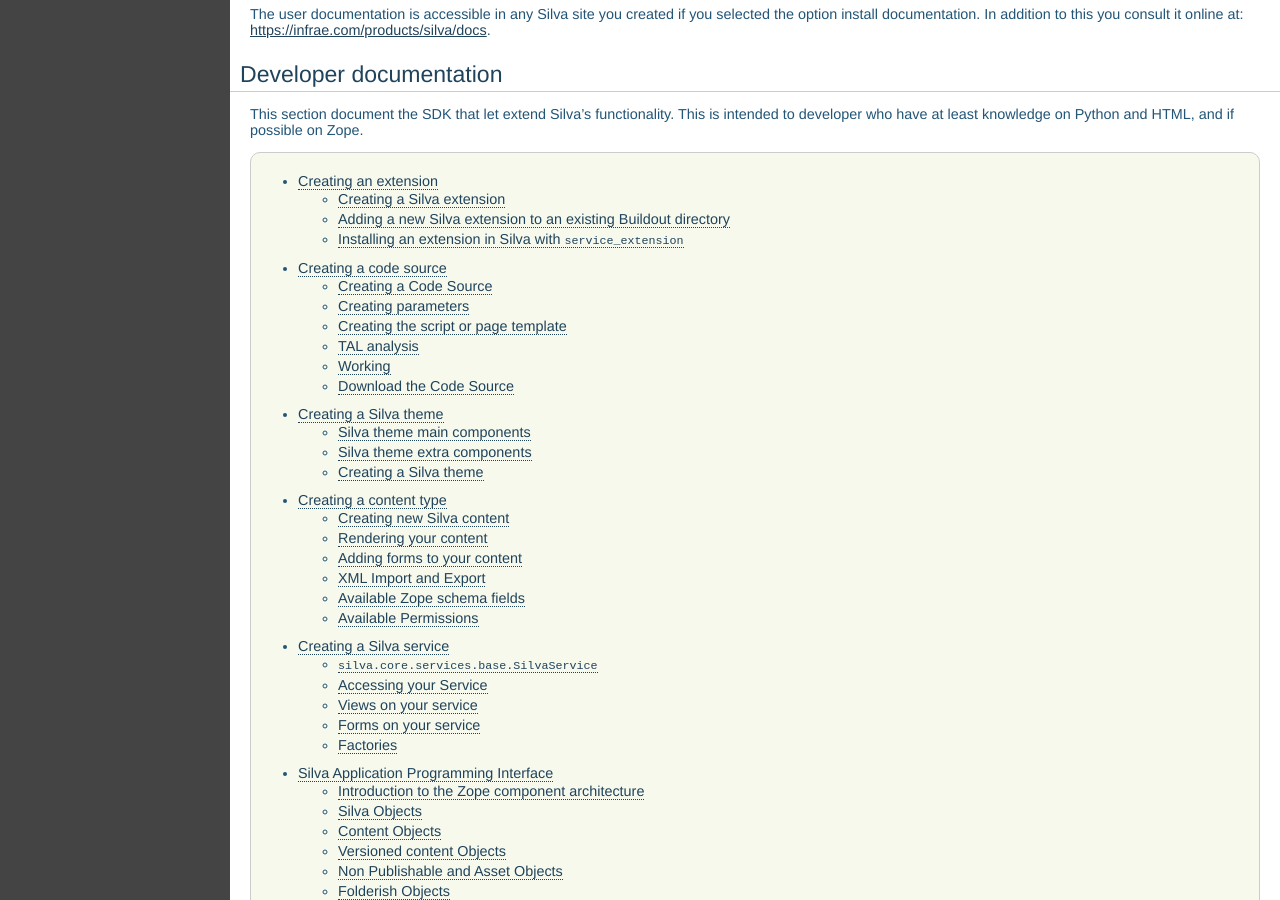
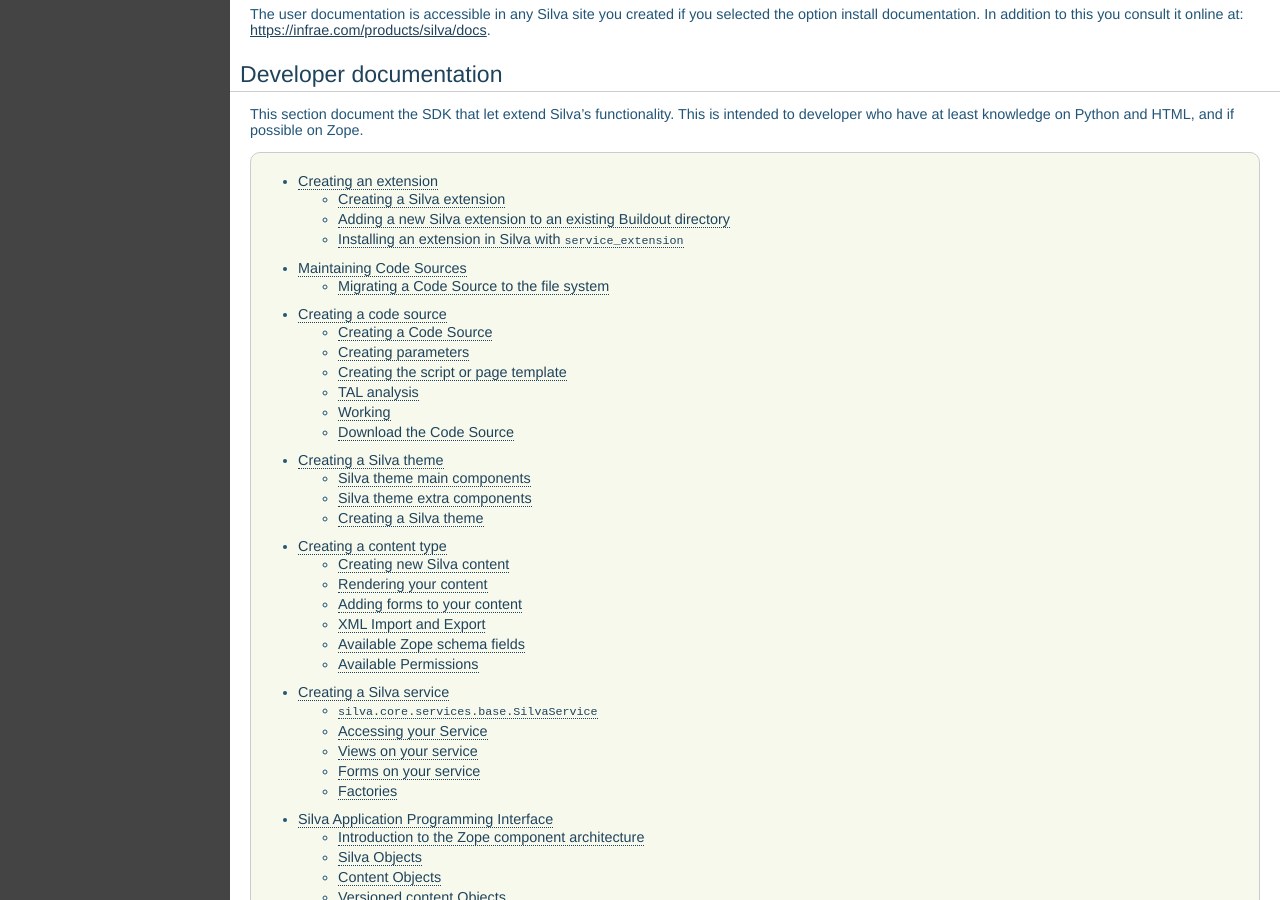
Before and after one commit to silvacms/documentation, a Sphinx documentation site: the page built from source/index.rst, in a window 1280 px wide and 900 px high, scrolled down 1121 px. Built offline with Sphinx 7.4.7, drawn with Linux system fonts in a browser that asks for light colours; pages that are not in the unit, such as notebooks, are missing from menus; comment, search, counter and statistics services are not loaded; some of the changed lines change nothing that is shown.

Commit message:
Update for 3.0, XXX not done, needs attention and more work

```diff
--- a/source/code_source/index.rst
+++ b/source/code_source/index.rst
@@ -1,3 +1,60 @@
+Maintaining Code Sources
+========================
+
+This document explains how to deal with Code Sources on the file system level.
+Code Sources are usually first created in the ZMI and then dumped to the file
+system. This allows their code to be checked into a source code control system
+and simplifies future maintenance of Code Sources within a Silva instance.
+
+A Manager role is needed to create a Code Source in the ZMI. This process is
+explained in the user documentation:
+http://silvacms.org/documentation/user-documentation/manager
+
+Sometimes a newly created Code Source is a one-off, meaning it won't be used
+elsewhere. However if the Code Source needs to be maintained and/or used in
+multiple sites then it makes sense to manage the Code Source via Silva's
+Code Source Service. See:
+http://silvacms.org/documentation/user-documentation/manager/code_source_service
+
+In order to do this the code must be migrated from the
+ZMI to the file system.
+
+A Silva developer can create a product that will contain all the Code Sources
+used in a site.
+
+
+Migrating a Code Source to the file system
+------------------------------------------
+
+Once a Code Source in the ZMI is created and tested, its code can be dumped to
+the file system. In the Edit screen of a Code Sourse there is a "Dump to file
+system" button (XXX not yet, but it's on the way).
+This will export the code as a ZIP file. Save the file to your
+local disk and expand it.
+
+Depending on the Code Source contents, there will be three or more files. As an
+example we'll dump the TOC Code Source which will contain:
+
+icon.png  parameters.xml  source.ini  toc.pt  toc_sort_on.py
+
+* The icon which is used in the SMI.
+
+* The paraemters XML file which contains the parameters form
+
+* The source.ini contains configuration, the same as in the Edit screen form.
+
+* The toc.pt is the renderer, which can be a page template or Python script
+
+* A helper script, toc_sort_on.py, is also present.
+
+The folder containing these items should be moved into the 'codesources'
+directory of your product. It makes sense to give the folder the same name
+as the id in the source.ini. If you prefix the name that will group all your
+Code Sources together in the ZMI, e.g. Silva's default Code Sources all have
+an id that starts with 'cs_'.
+
+XXX Then you must do some Python configuration in your product....
+
 
 Creating a code source
 ======================
```
